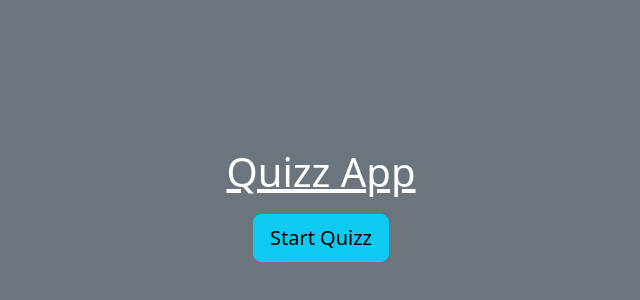
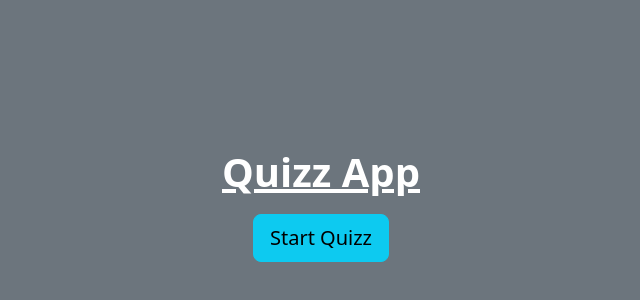
Before and after one commit to Muhammad-Bilal-code/Quizz-App, a plain HTML site: page public/index.html in a window 1280 px wide. Shown: the part 180-480 px from the top of the page, without its empty margins (319-959 px from the left). Drawn offline with nearby package versions, Linux system fonts and the light colour scheme.

Commit message:
font weight

```diff
--- a/public/index.html
+++ b/public/index.html
@@ -15,7 +15,9 @@
   <body>
     <div class="container-fluid container1 bg-secondary">
       <div class="inner-main">
-        <h2 class="text-white text-center fs-1 text-decoration-underline">
+        <h2
+          class="text-white text-center fs-1 fw-bold text-decoration-underline"
+        >
           Quizz App
         </h2>
       </div>
```
